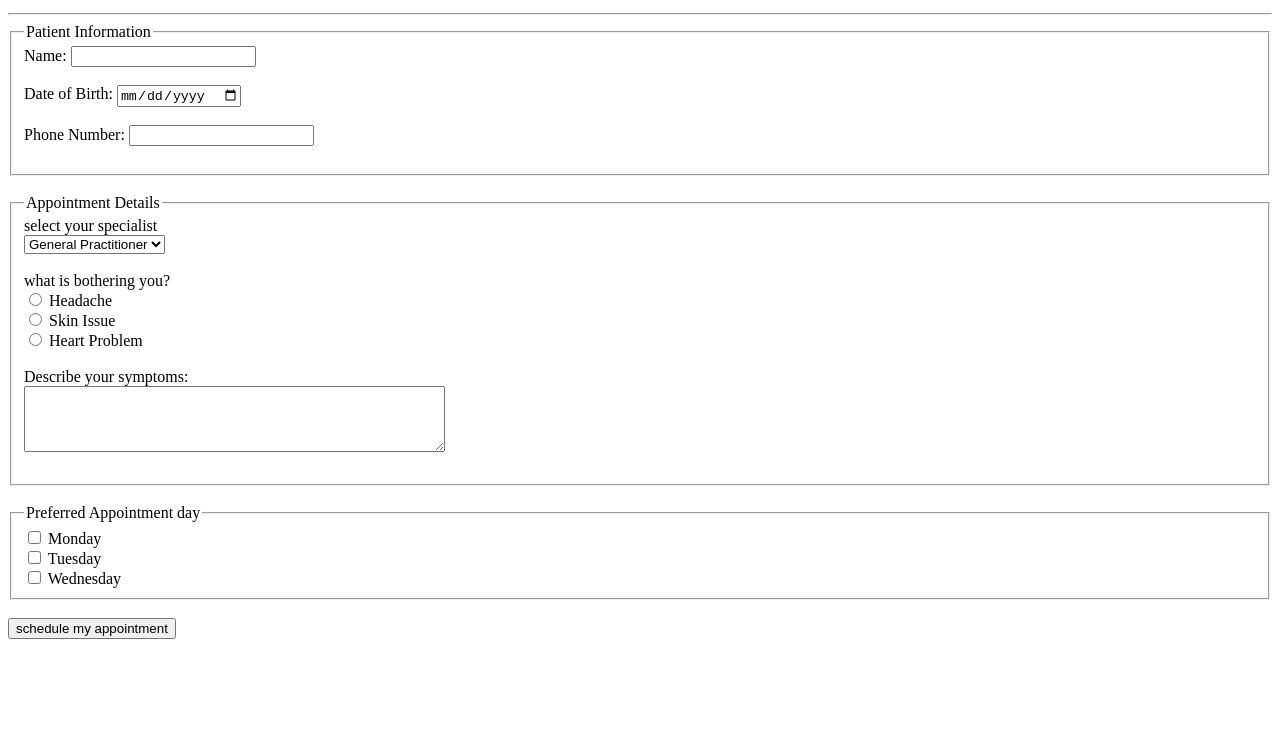
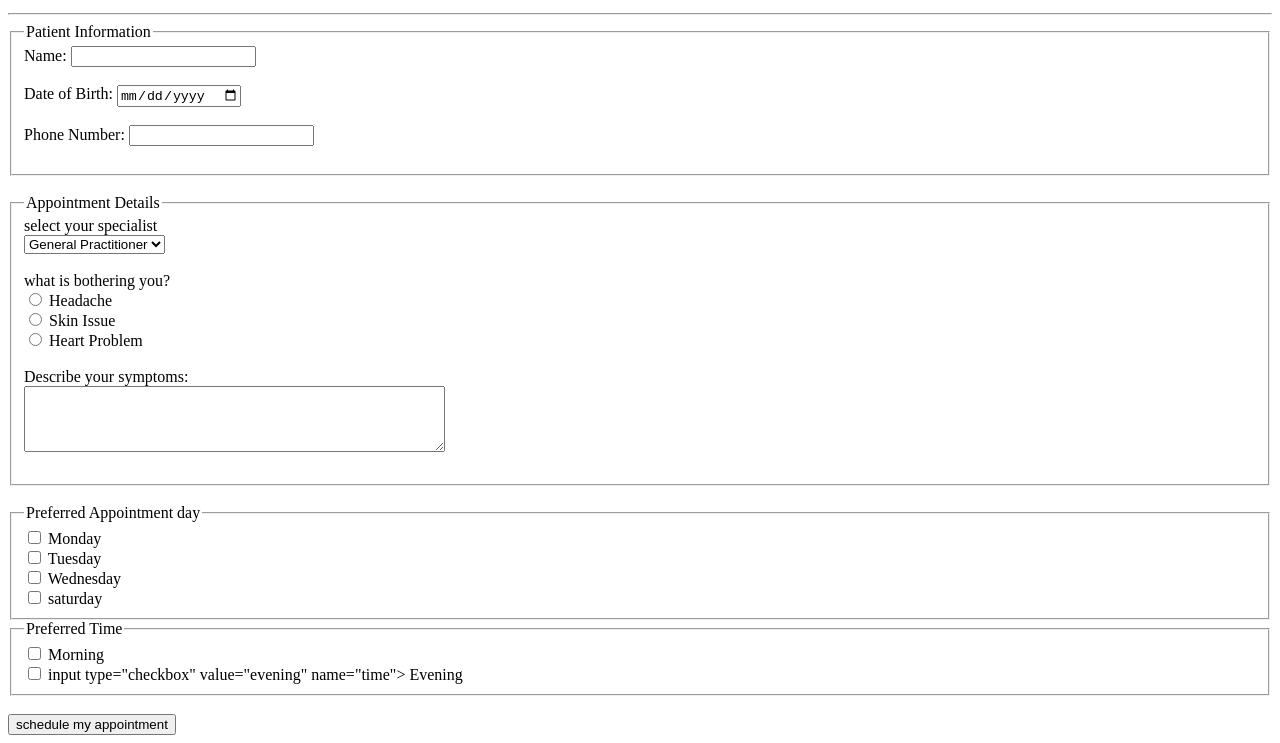
Before and after one commit to unknown120910-hash/web-project, a plain HTML site: page doctors appointment/index.html in a window 1280 px wide. Shown: the part 101-844 px from the top of the page. Before the commit the page ends 800 px from the top, so only its background shows below. Drawn offline with Linux system fonts and the light colour scheme.

Commit message:
doctor appointment

```diff
--- a/doctors appointment/index.html
+++ b/doctors appointment/index.html
@@ -39,6 +39,14 @@
             <input type="checkbox" value="monday" name="day"> Monday<br>
             <input type="checkbox" value="tuesday" name="day"> Tuesday<br>
             <input type="checkbox" value="wednesday" name="day"> Wednesday<br>
+            <input type="checkbox" value="saturday" name="day"> saturday<br>
+
+        </fieldset>
+        <fieldset>
+            <legend> Preferred Time </legend>
+            <input type="checkbox" value="morning" name="time"> Morning<br>
+            <input type="checkbox" value="afternoon" name="time" Afternoon<br>
+            input type="checkbox" value="evening" name="time"> Evening<br>
 
         </fieldset>
         <br>
```
